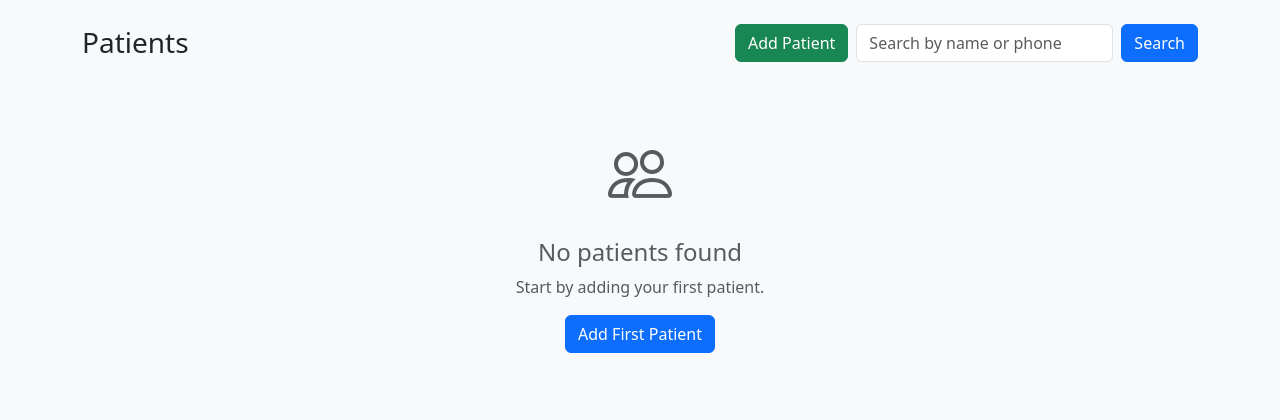
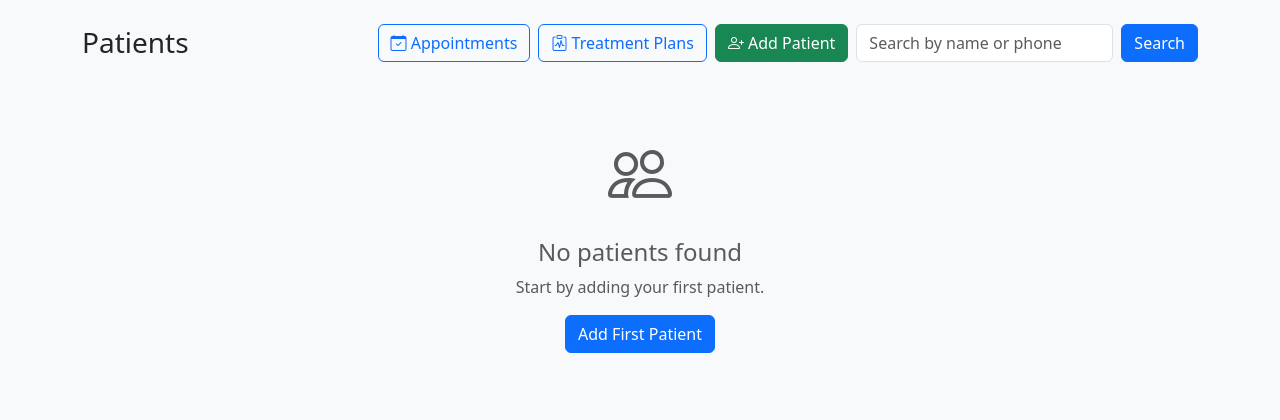
Before and after one commit to mo-hossam-stack/orthodontic_patient_portal, a Django app: page / in a window 1280 px wide. Shown: the part 56-476 px from the top of the page. Run offline with Django 5.2, Linux system fonts and the light colour scheme; the visitor is signed in with stand-in values (Sample User, id 1); data that the repository does not hold is empty.

```diff
--- a/patients/templates/patients/dashboard.html
+++ b/patients/templates/patients/dashboard.html
@@ -11,8 +11,16 @@
 {% block content %}
     <div class="d-flex flex-wrap justify-content-between align-items-center mb-3 gap-2">
         <h1 class="h3 m-0">Patients</h1>
-        <div class="d-flex align-items-center gap-2">
-            <a class="btn btn-success" href="{% url 'patient_create' %}">Add Patient</a>
+        <div class="d-flex align-items-center gap-2 flex-wrap">
+            <a class="btn btn-outline-primary" href="{% url 'appointment_list' %}">
+                <i class="bi bi-calendar-check"></i> Appointments
+            </a>
+            <a class="btn btn-outline-primary" href="{% url 'treatment_plan_list' %}">
+                <i class="bi bi-clipboard-pulse"></i> Treatment Plans
+            </a>
+            <a class="btn btn-success" href="{% url 'patient_create' %}">
+                <i class="bi bi-person-plus"></i> Add Patient
+            </a>
             <form class="d-flex" method="get">
                 <input class="form-control me-2" type="search" name="q" placeholder="Search by name or phone" value="{{ query }}">
                 <button class="btn btn-primary" type="submit">Search</button>
```
